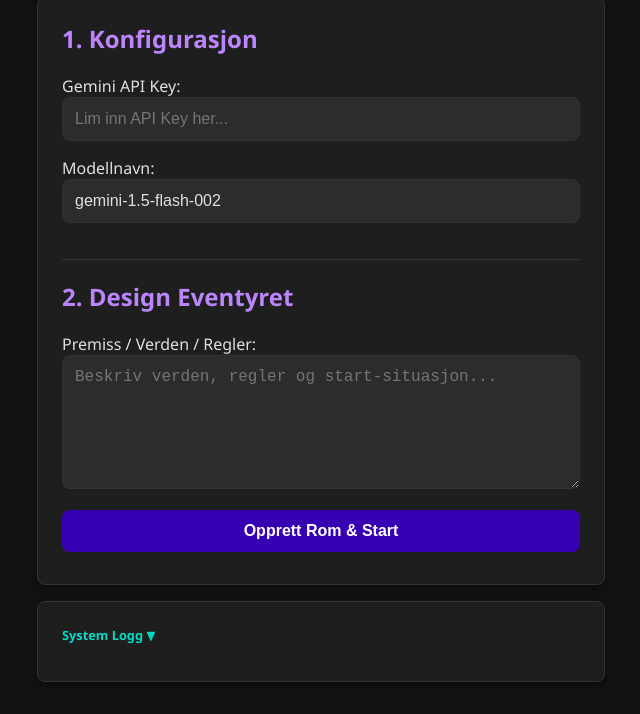
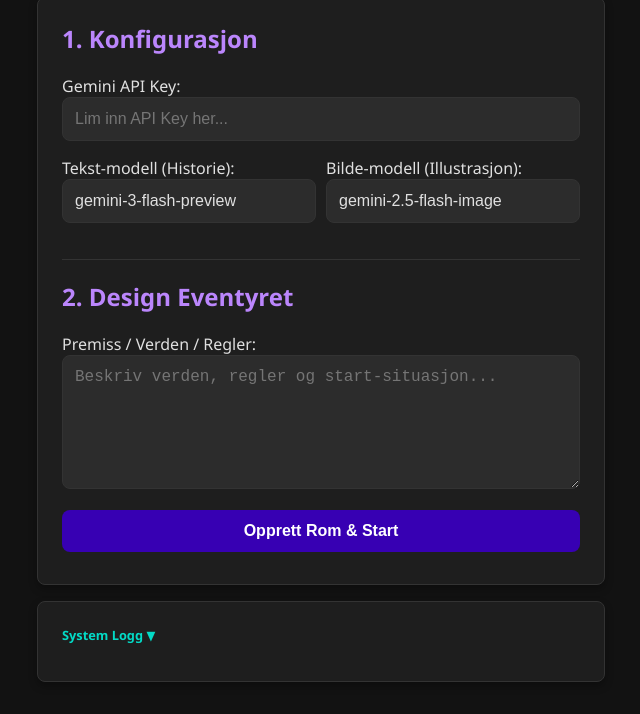
Before and after one commit to Hrafnir/GeminiMentometer, a plain HTML site: page host.html in a window 1280 px wide. Shown: the part 159-873 px from the top of the page, without its empty margins (319-959 px from the left). Drawn offline with nearby package versions, Linux system fonts and the light colour scheme.

Commit message:
Update host.html

```diff
--- a/host.html
+++ b/host.html
@@ -1,4 +1,4 @@
-<!-- Version: #14 -->
+<!-- Version: #17 -->
 <!DOCTYPE html>
 <html lang="no">
 <head>
@@ -26,9 +26,20 @@
             <h2>1. Konfigurasjon</h2>
             <label>Gemini API Key:</label>
             <input type="password" id="api-key" placeholder="Lim inn API Key her...">
-            <label>Modellnavn:</label>
-            <input type="text" id="model-name" value="gemini-1.5-flash" placeholder="F.eks. gemini-1.5-flash">
+
+            <div style="display: flex; gap: 10px; margin-bottom: 15px;">
+                <div style="flex: 1;">
+                    <label>Tekst-modell (Historie):</label>
+                    <input type="text" id="model-name-text" value="gemini-3-flash-preview" placeholder="F.eks. gemini-3-flash-preview">
+                </div>
+                <div style="flex: 1;">
+                    <label>Bilde-modell (Illustrasjon):</label>
+                    <input type="text" id="model-name-image" value="gemini-2.5-flash-image" placeholder="F.eks. gemini-2.5-flash-image">
+                </div>
+            </div>
+
             <hr style="border: 0; border-top: 1px solid #333; margin: 20px 0;">
+
             <h2>2. Design Eventyret</h2>
             <label>Premiss / Verden / Regler:</label>
             <textarea id="game-premise" rows="6" placeholder="Beskriv verden, regler og start-situasjon..."></textarea>
@@ -46,7 +57,6 @@
                 <summary>Vis spillerliste</summary>
                 <ul id="player-list" style="list-style: none; padding: 10px; background: #1a1a1a;"></ul>
             </details>
-            <!-- NY KNAPP: VIS HISTORIKK -->
             <button id="btn-view-history" class="btn btn-secondary" style="margin-top: 10px;">📜 Vis Historikk / Print</button>
         </div>
 
@@ -57,11 +67,11 @@
             <!-- BILDE -->
             <div id="scene-image-container" style="text-align: center; margin-bottom: 15px; display: none;">
                 <img id="scene-image" src="" alt="Scenebilde" style="max-width: 100%; border-radius: 8px; border: 2px solid #444;">
-                <p style="font-size: 0.7rem; color: #666; margin-top: 5px;">Generert av AI</p>
+                <p style="font-size: 0.7rem; color: #666; margin-top: 5px;" id="image-credit">Generert av Gemini</p>
             </div>
 
             <div id="current-narrative" style="background: #252525; padding: 20px; border-radius: 5px; margin-bottom: 20px; line-height: 1.6;">
-                <em style="color: #888;">Genererer...</em>
+                <em style="color: #888;">Venter på start...</em>
             </div>
 
             <h3>Stemmer</h3>
@@ -93,7 +103,7 @@
         </div>
     </div>
 
-    <!-- HISTORIKK MODAL (Vises over alt annet ved print) -->
+    <!-- HISTORIKK MODAL -->
     <div id="history-modal" class="hidden" style="position: fixed; top: 0; left: 0; width: 100%; height: 100%; background: #121212; z-index: 999; overflow-y: auto; padding: 20px; box-sizing: border-box;">
         <div style="max-width: 800px; margin: 0 auto; background: #1e1e1e; padding: 40px; border-radius: 8px;">
             <div style="display: flex; justify-content: space-between; align-items: center; margin-bottom: 20px;">
@@ -103,13 +113,11 @@
                     <button id="btn-close-history" class="btn btn-secondary" style="width: auto; display: inline-block;">Lukk</button>
                 </div>
             </div>
-            <div id="history-content" style="font-family: 'Georgia', serif; line-height: 1.8; color: #e0e0e0;">
-                <!-- Historikk fylles inn her -->
-            </div>
+            <div id="history-content" style="font-family: 'Georgia', serif; line-height: 1.8; color: #e0e0e0;"></div>
         </div>
     </div>
 
     <script src="host.js"></script>
 </body>
 </html>
-<!-- Version: #14 -->
+<!-- Version: #17 -->
```
